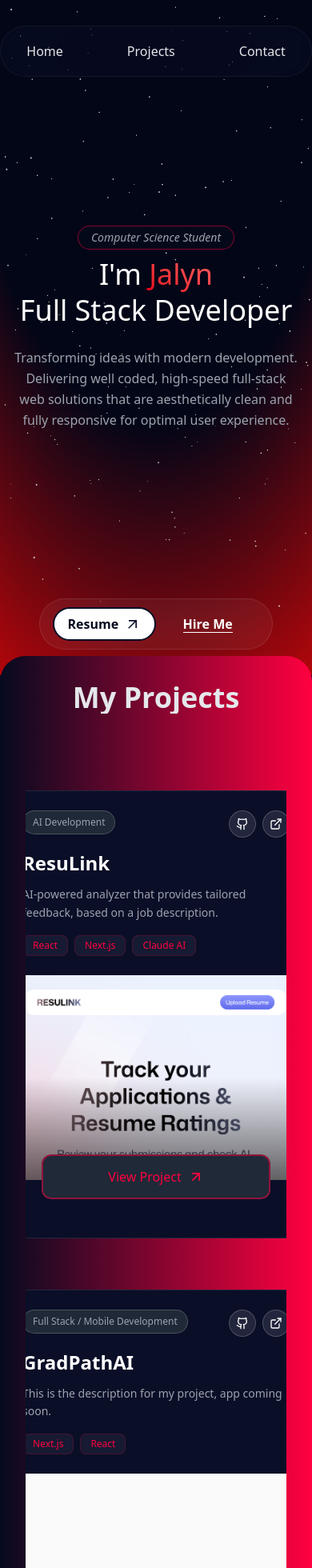
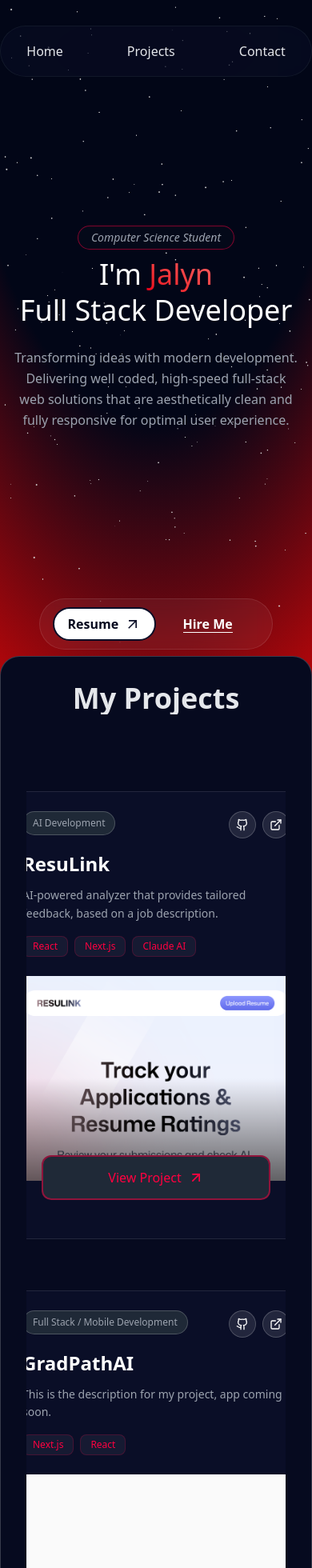
Before and after one commit to Jalyn-R-Tandy/jalyns-portfolio, a Next.js app: page / in a window 390 px wide. Shown: the top 1960 px of the page at 80% size. Built offline with nearby package versions, Linux system fonts and the light colour scheme.

Commit message:
Fixed mobile not rounding card component corners

```diff
--- a/app/components/Card.jsx
+++ b/app/components/Card.jsx
@@ -3,7 +3,7 @@ import Image from 'next/image'
 
 const Card = ({ category, project, desc, techStack = [], img, site }) => {
   return (
-        <div className='w-sm bg-deep-navy backdrop-blur-sm border border-white/10 rounded-3xl overflow-hidden hover:border-white/20 transition-all duration-500 hover:scale-[1.02] hover:shadow-2xl hover:shadow-white/10' >
+        <div className='w-sm bg-deep-navy backdrop-blur-sm border border-white/10 !rounded-3xl overflow-hidden hover:border-white/20 transition-all duration-500 hover:scale-[1.02] hover:shadow-2xl hover:shadow-white/10' >
             <div className="p-6 sm:p-8">
                 {/* Categories & Quick Action Buttons */}
                 <div className="flex items-start justify-between mb-4">
--- a/app/components/Projects.jsx
+++ b/app/components/Projects.jsx
@@ -3,7 +3,7 @@ import {desc} from "framer-motion/m";
 
 const Projects = () => {
   return (
-    <section id='projects' className="max-w-full h-max bg-darker-navy bg-linear-to-r to-hot-red rounded-4xl p-8 relative -top-12">
+    <section id='projects' className="max-w-full h-max bg-darker-navy border border-white/20 rounded-3xl p-8 relative -top-12 before:content-[''] before:absolute before:top-[-12.5rem] before:left-[-12.5rem] before:w-80 before:h-80 before:rounded-full before:bg-hot-red/10 before:blur-3xl before:z-[-1] md:before:hidden">
         <h2 className="font-semibold text-4xl mb-8 text-light-gray text-center md:text-5xl lg:text-start lg:ml-16 overflow-hidden">My Projects</h2>
         <div className='flex flex-col justify-center items-center p-16 gap-16 lg:flex-row lg:gap-8 xl:gap-24'>
             <Card category="AI Development" project="ResuLink" desc="AI-powered analyzer that provides tailored feedback, based on a job description." techStack={["React", "Next.js", "Claude AI"]} img="/resulink-img.png" site="https://resulink.netlify.app"/>
```
